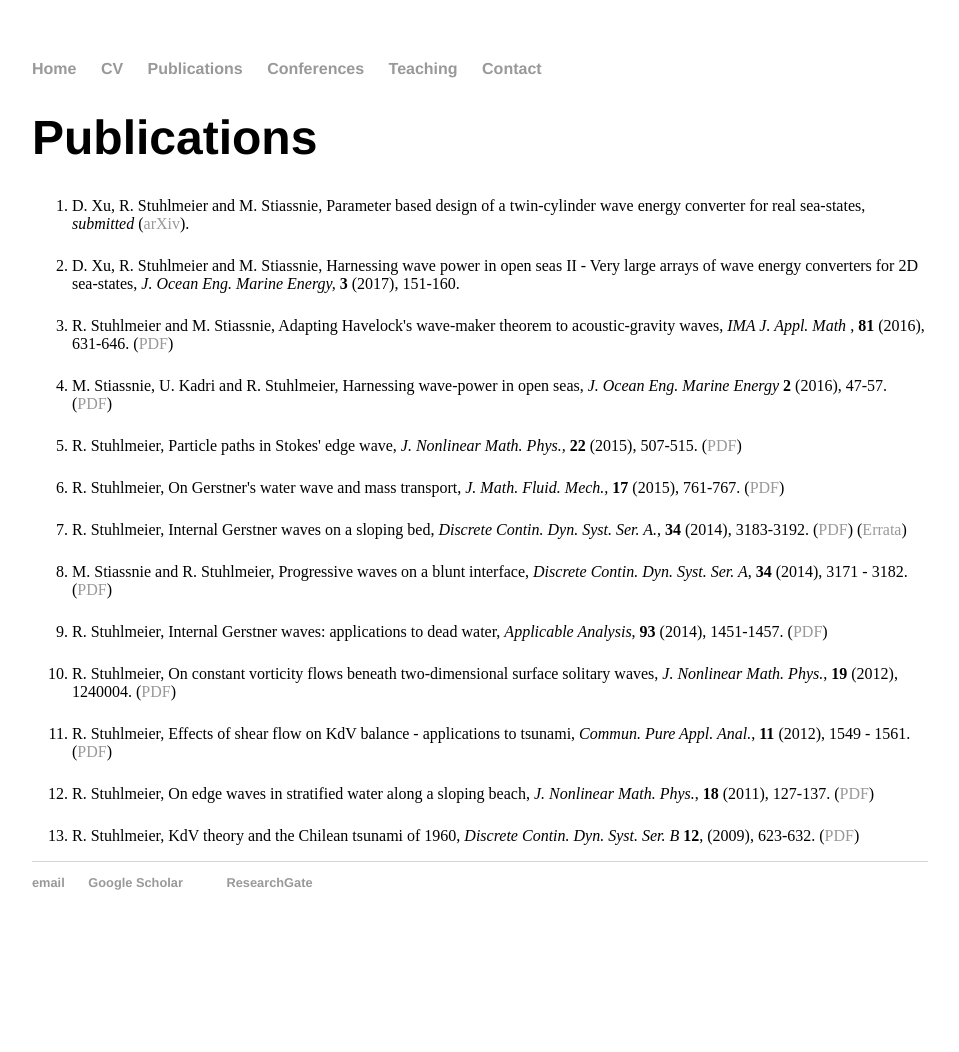
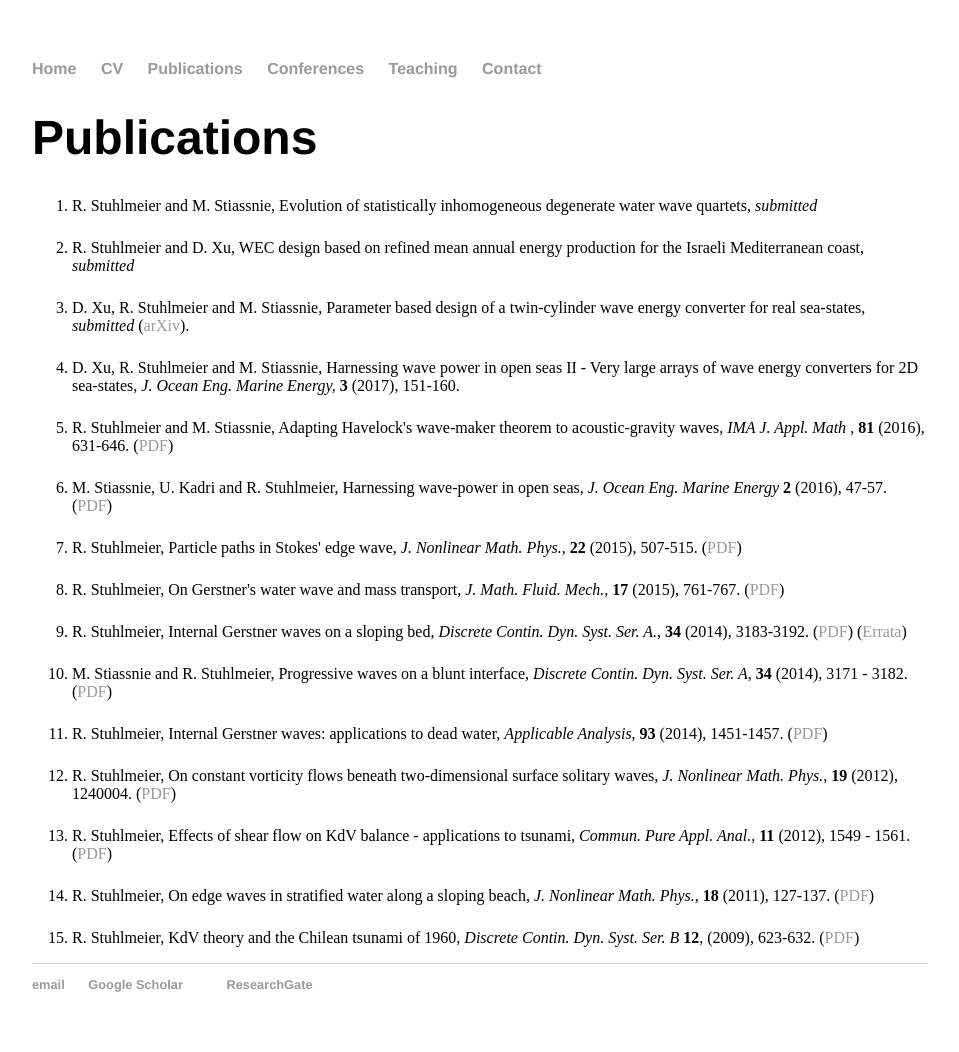
Before and after one commit to rstuhlmeier/rstuhlmeier.github.io, a Jekyll site: the page built from publications/index.html, in a window 1280 px wide. Shown: the whole page, without its empty margins (160-1119 px from the left). Built offline with Jekyll 4.4.1, drawn with Linux system fonts in a browser that asks for light colours; before the commit the page ends 950 px from its top, so only the background shows below that.

Commit message:
Update index.html

```diff
--- a/publications/index.html
+++ b/publications/index.html
@@ -6,7 +6,10 @@ title: Raphael Stuhlmeier - Publications
 
 <h1>Publications</h1>
 <ol>
-
+<li> R. Stuhlmeier and M. Stiassnie, Evolution of statistically inhomogeneous degenerate water wave quartets, <em> submitted </em> </li>
+<p>
+<li> R. Stuhlmeier and D. Xu, WEC design based on refined mean annual energy production for the Israeli Mediterranean coast, <em> submitted </em> </li>
+<p>
 <li> D. Xu, R. Stuhlmeier and M. Stiassnie, Parameter based design of a twin-cylinder wave energy converter for real sea-states, <em> submitted </em> (<a href="http://arxiv.org/abs/1605.00428">arXiv</a>).
 <p>
 <li> D. Xu, R. Stuhlmeier and M. Stiassnie, Harnessing wave power in open seas II - Very large arrays of wave energy converters for 2D sea-states, <em> J. Ocean Eng. Marine Energy,</em> <b> 3 </b> (2017), 151-160.
```
